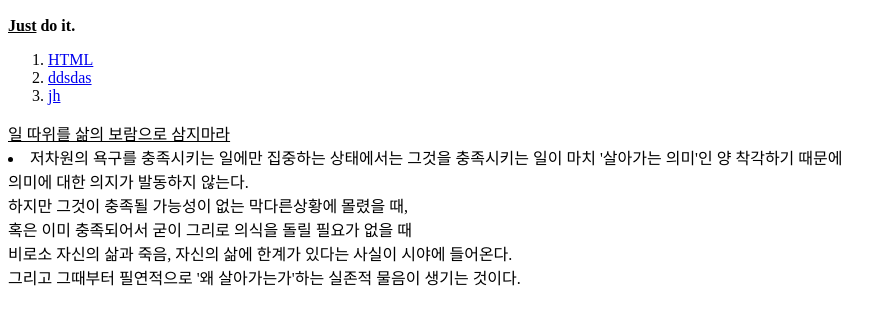
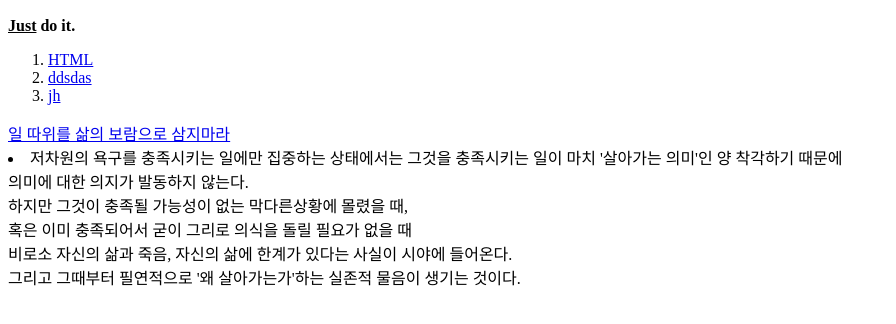
Before and after one commit to leezee88/hello-world, a plain HTML site: page index.html in a window 1280 px wide. Shown: the part 118-442 px from the top of the page, without its empty margins (0-896 px from the left). Drawn offline with Linux system fonts and the light colour scheme.

Commit message:
Update index.html

```diff
--- a/index.html
+++ b/index.html
@@ -1,7 +1,7 @@
 <!DOCTYPE html>
 <html>
 <head>
-<title>hello</title>
+<title>Book I read 2019</title>
 <meta charset="utf-8">
 </head>
 
@@ -19,8 +19,8 @@
   <li><a href="2.html">ddsdas</a></li>
   <li><a href="3.html">jh</a></li>
 </ol>
-
-  <u>일 따위를 삶의 보람으로 삼지마라</u>
+  <a href="https://www.aladin.co.kr/shop/wproduct.aspx?ItemId=125708424">
+    <u>일 따위를 삶의 보람으로 삼지마라</u> </a>
   <li>
   저차원의 욕구를 충족시키는 일에만 집중하는 상태에서는 그것을 충족시키는 일이 마치 '살아가는 의미'인 양 착각하기 때문에 <br>
   의미에 대한 의지가 발동하지 않는다.<br>
```
